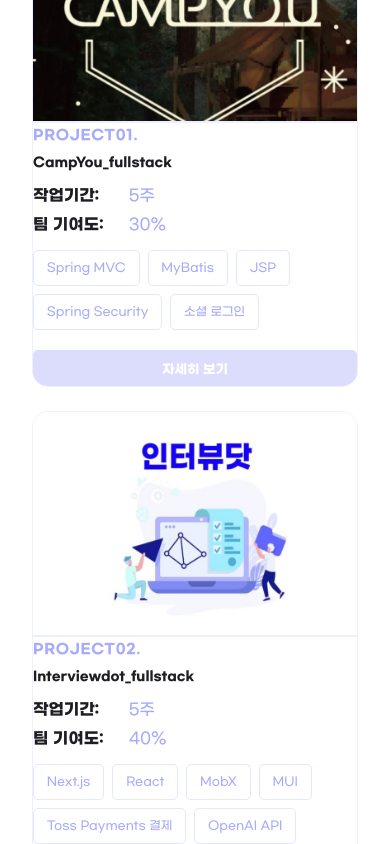
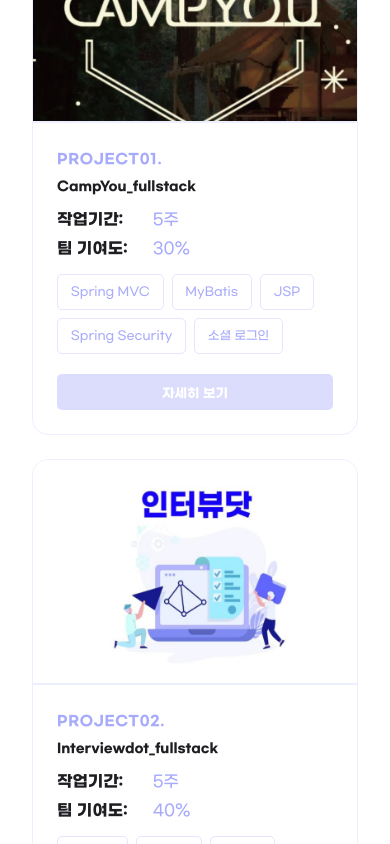
Before and after one commit to pyeonjoy/portfolio, a React (Create React App) app: page / in a window 390 px wide. Shown: the part 2040-2884 px from the top of the page. Built offline with nearby package versions, Linux system fonts and the light colour scheme; no server answers.

Commit message:
Update About section styles

```diff
--- a/src/styles/home/About.css
+++ b/src/styles/home/About.css
@@ -167,7 +167,7 @@
   color: #e0e0e0;
 }
 @media (max-width: 768px) {
-  .info {
+  .left .info {
     padding: 0rem !important;
   }
   .infoValue {
```
